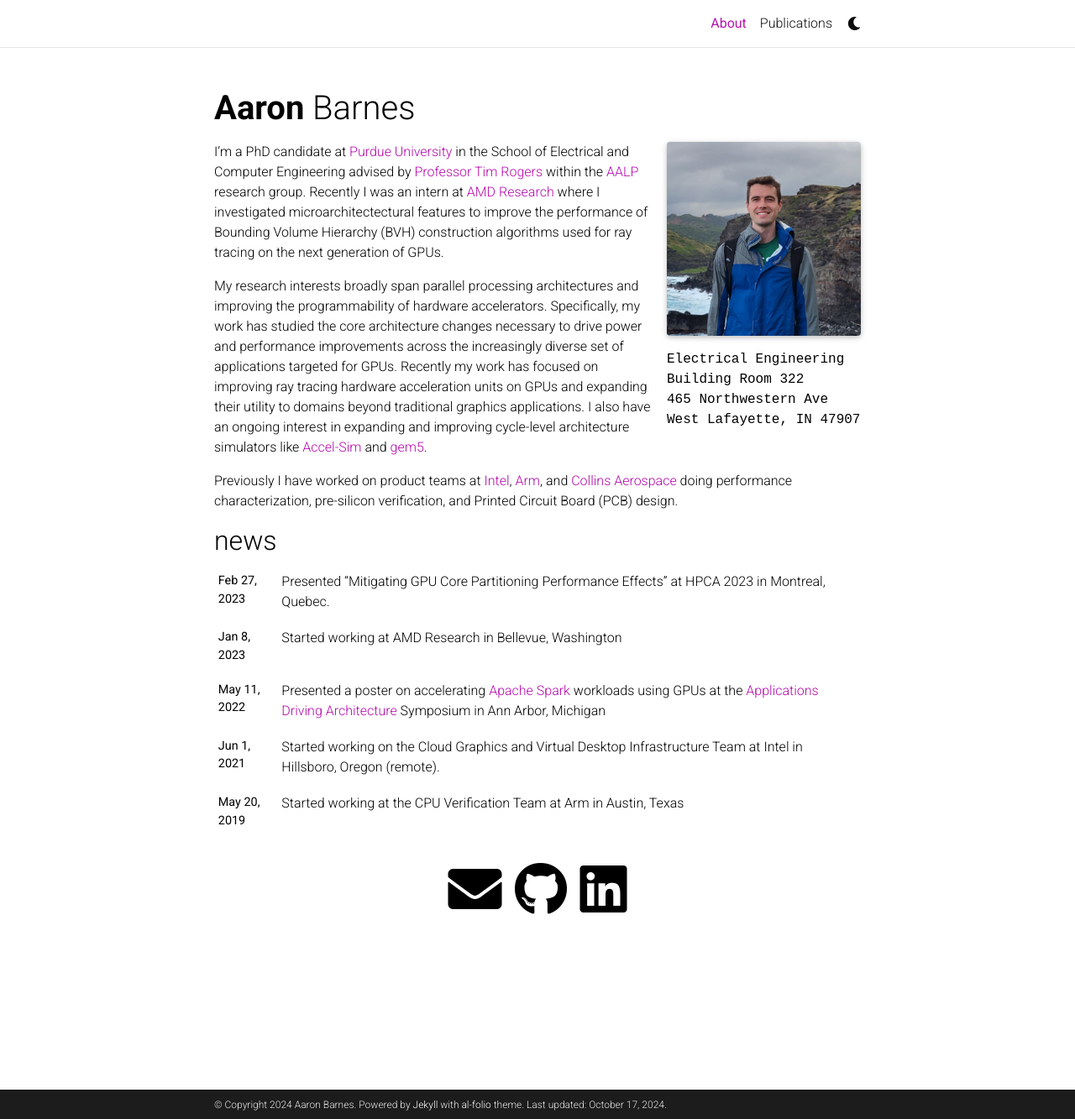
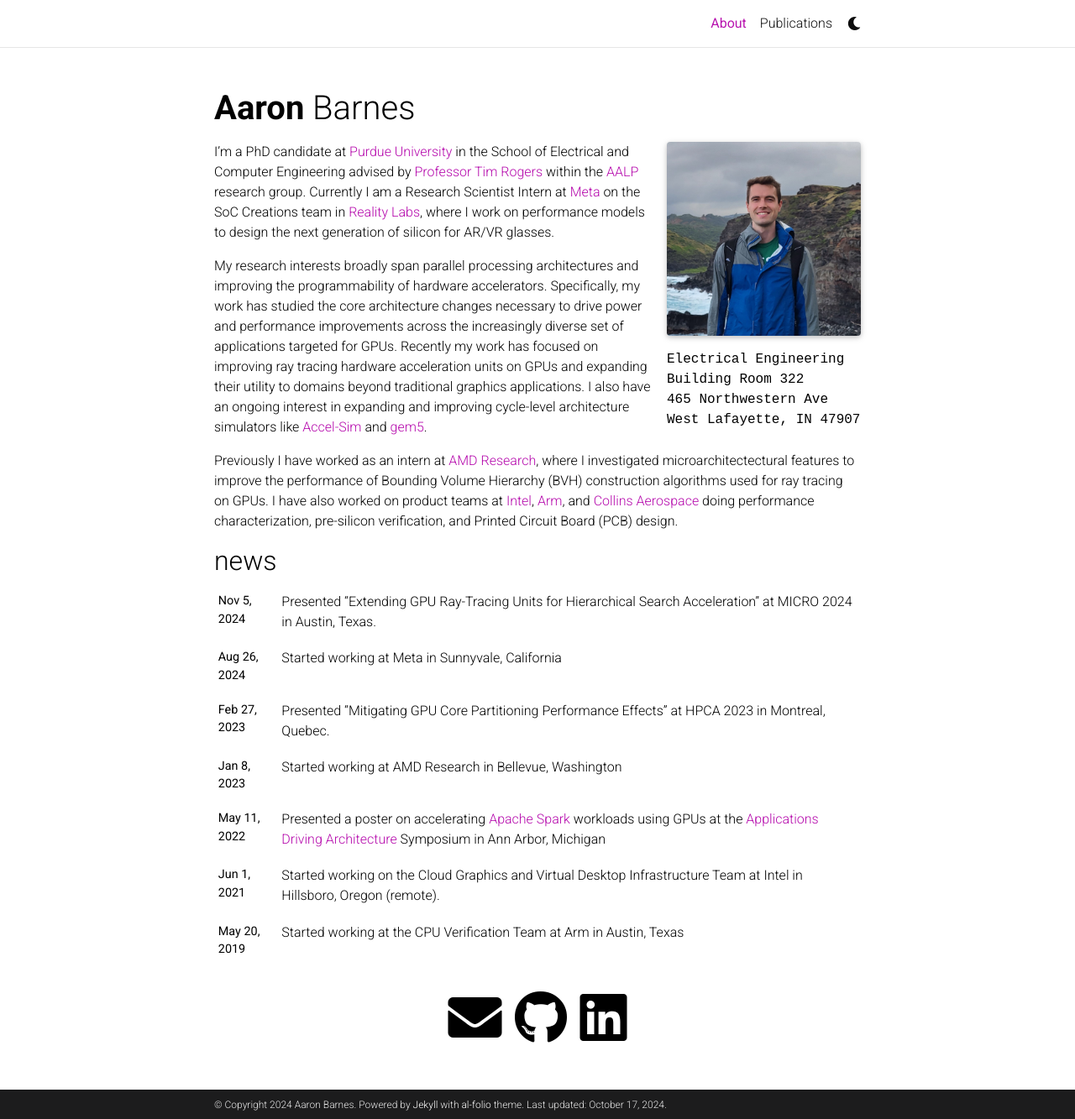
Before and after one commit to barnes88/barnes88.github.io, a Jekyll site: the page built from _pages/about.md, in a window 1280 px wide and 1333 px high. Shown: the whole window at 84% size. Built offline with Jekyll 4.4.1, drawn with Linux system fonts in a browser that asks for light colours; full-size pictures stand in for the smaller copies a plugin makes; comment, search, counter and statistics services are not loaded; a style sheet for code colours, icons or effects is not loaded.

Commit message:
add RT paper, update bio with Meta internship

```diff
--- a/_pages/about.md
+++ b/_pages/about.md
@@ -19,10 +19,10 @@
 social: true  # includes social icons at the bottom of the page
 ---
 
-I'm a PhD candidate at [Purdue University](https://www.purdue.edu/) in the School of Electrical and Computer Engineering advised by [Professor Tim Rogers](https://engineering.purdue.edu/tgrogers/) within the [AALP](https://engineering.purdue.edu/tgrogers/group/aalp.html) research group. Recently I was an intern at [AMD Research](https://www.amd.com/en/corporate/research.html) where I investigated microarchitectectural features to improve the performance of Bounding Volume Hierarchy (BVH) construction algorithms used for ray tracing on the next generation of GPUs.
+I'm a PhD candidate at [Purdue University](https://www.purdue.edu/) in the School of Electrical and Computer Engineering advised by [Professor Tim Rogers](https://engineering.purdue.edu/tgrogers/) within the [AALP](https://engineering.purdue.edu/tgrogers/group/aalp.html) research group. Currently I am a Research Scientist Intern at [Meta](https://about.meta.com/) on the SoC Creations team in [Reality Labs](https://about.meta.com/realitylabs/), where I work on performance models to design the next generation of silicon for AR/VR glasses.
 
 
 My research interests broadly span parallel processing architectures and improving the programmability of hardware accelerators.
 Specifically, my work has studied the core architecture changes necessary to drive power and performance improvements across the increasingly diverse set of applications targeted for GPUs. Recently my work has focused on improving ray tracing hardware acceleration units on GPUs and expanding their utility to domains beyond traditional graphics applications. I also have an ongoing interest in expanding and improving cycle-level architecture simulators like [Accel-Sim](https://accel-sim.github.io/) and [gem5](https://www.gem5.org/).
 
-Previously I have worked on product teams at [Intel](https://www.intel.com), [Arm](https://www.arm.com/), and [Collins Aerospace](https://www.collinsaerospace.com/) doing performance characterization, pre-silicon verification, and Printed Circuit Board (PCB) design.
+Previously I have worked as an intern at [AMD Research](https://www.amd.com/en/corporate/research.html), where I investigated microarchitectectural features to improve the performance of Bounding Volume Hierarchy (BVH) construction algorithms used for ray tracing on GPUs. I have also worked on product teams at [Intel](https://www.intel.com), [Arm](https://www.arm.com/), and [Collins Aerospace](https://www.collinsaerospace.com/) doing performance characterization, pre-silicon verification, and Printed Circuit Board (PCB) design.
--- a/_pages/publications.md
+++ b/_pages/publications.md
@@ -3,7 +3,7 @@
 permalink: /publications/
 title: Publications
 # description: publications by categories in reversed chronological order. generated by jekyll-scholar.
-years: [2023, 2022]
+years: [2024, 2023, 2022]
 nav: true
 nav_order: 1
 ---
```
Also changed, not shown: _bibliography/papers.bib (+15 -0 lines), _news/announcement_6.md (added, +8 -0 lines), _news/announcement_7.md (added, +8 -0 lines), 1 other file.
